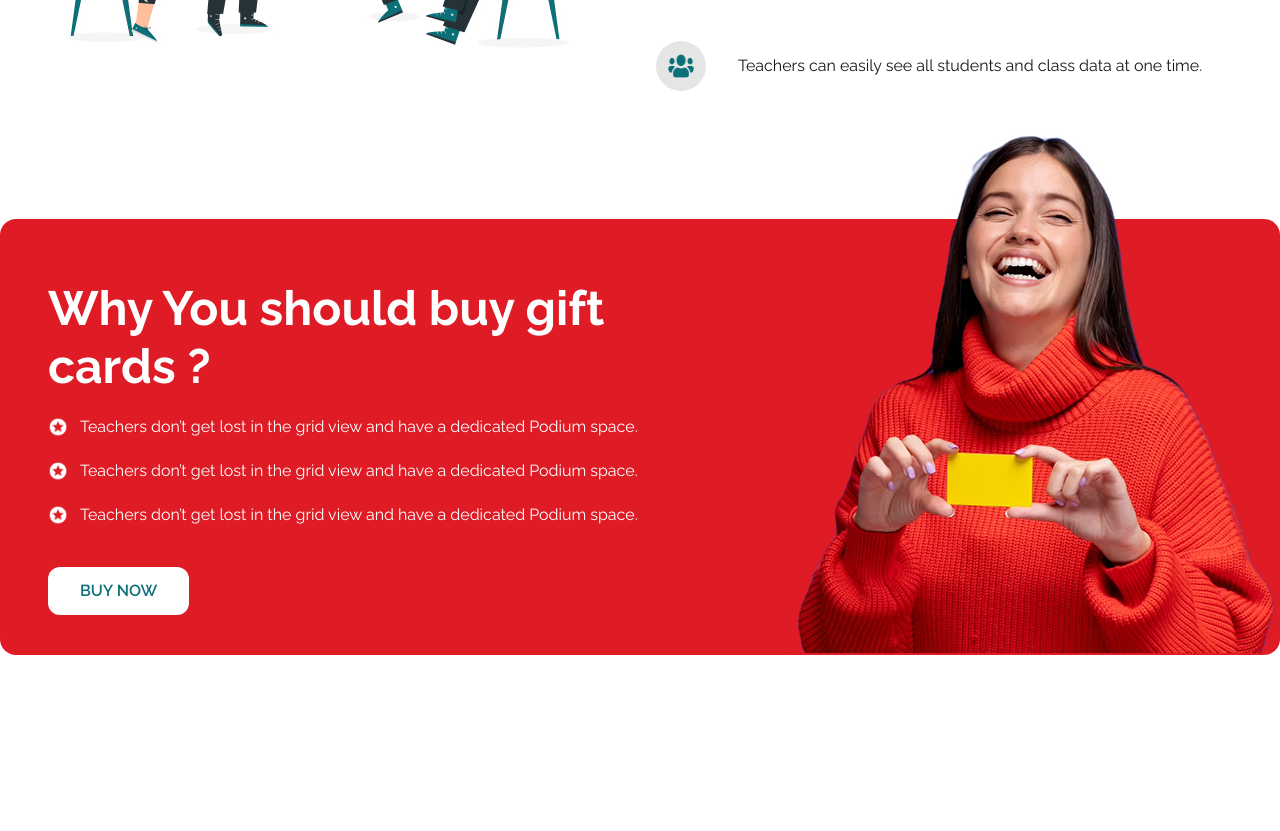
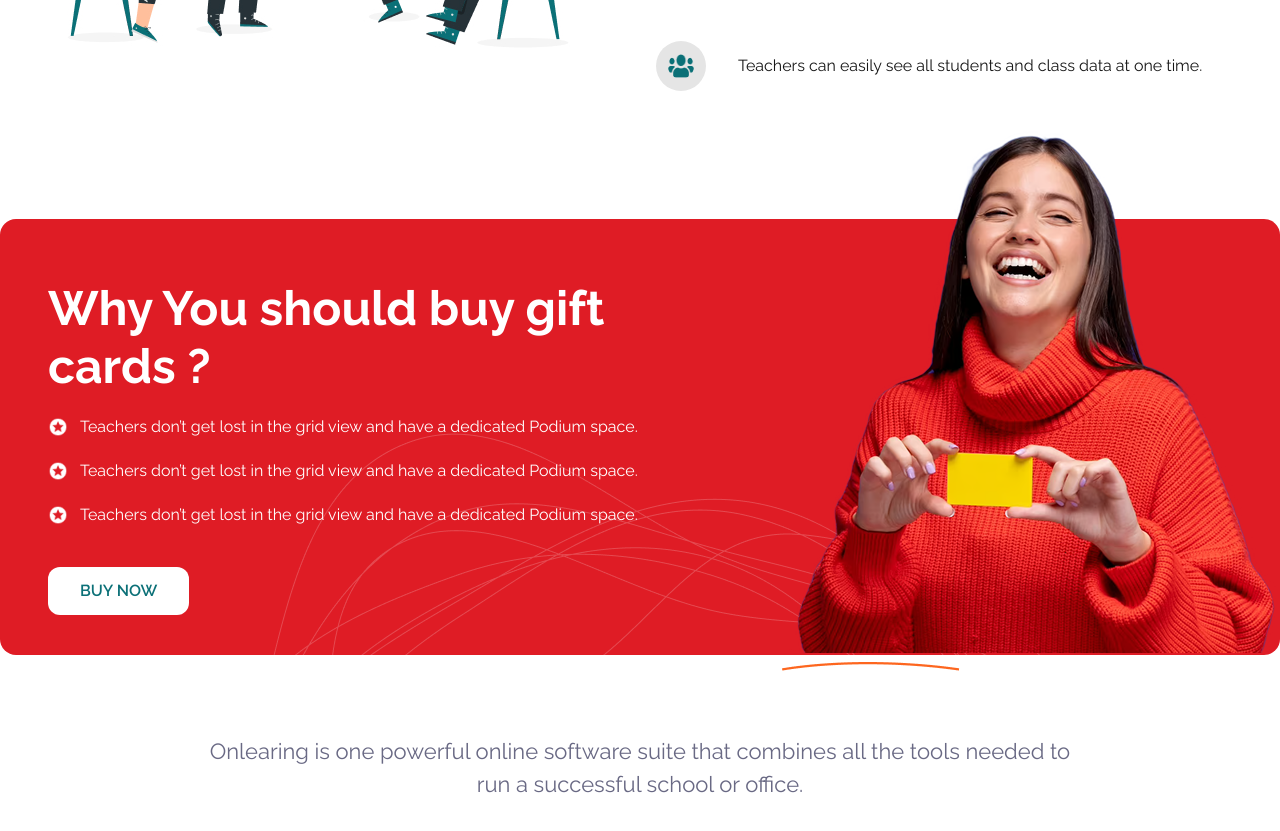
Before and after one commit to raselm606/on-learning-nextjs-tailwind-landing, a Next.js app: page / in a window 1280 px wide. Shown: the part 2720-3551 px from the top of the page. Before the commit the page ends 3455 px from the top, so only its background shows below. Built offline with nearby package versions, Linux system fonts and the light colour scheme.

Commit message:
text added

```diff
--- a/components/WhyYou.jsx
+++ b/components/WhyYou.jsx
@@ -1,16 +1,32 @@
 import Image from "next/image"
 import Link from "next/link"
 import card_woman from "../public/images/card_woman.png"
+import lines from "../public/images/lines.png"
+import lines_two from "../public/images/lines_2.png"
 import star from "../public/images/star.png"
 const WhyYou = () => {
   return (
     <>
     <div className="max-w-7xl bg-[#DF1C25] mx-auto px-12 pt-15 relative rounded-2xl  pb-10 mb-20">
+
         <Image className="
         md:absolute
         right-0
         -top-22
-        " src={card_woman} alt="" />
+        z-1
+        " src={card_woman} alt="#" />
+
+        <Image className="
+        md:absolute
+        bottom-0 left-1/2 -translate-x-1/2
+        " src={lines} alt="#" />
+
+        <Image className="
+        md:absolute
+        -bottom-4
+        right-[25%]
+        " src={lines_two} alt="#" />
+
         <div className="grid grid-cols-12">
             <div className="md:col-span-6 col-span-12">
                 <h2 className="
@@ -48,6 +64,10 @@ const WhyYou = () => {
                 " href="#">Buy Now</Link>
             </div>
         </div>
+
+    </div>
+    <div className="max-w-7xl mx-auto mt-8 mb-15">
+        <p className="text-center md:w-[70%] text-[22px] text-[#696984] mx-auto">Onlearing  is one powerful online software suite that combines all the tools needed to run a successful school or office.</p>
     </div>
     </>
   )
```
Also changed, not shown: public/images/lines.png (added), public/images/lines_2.png (added).
